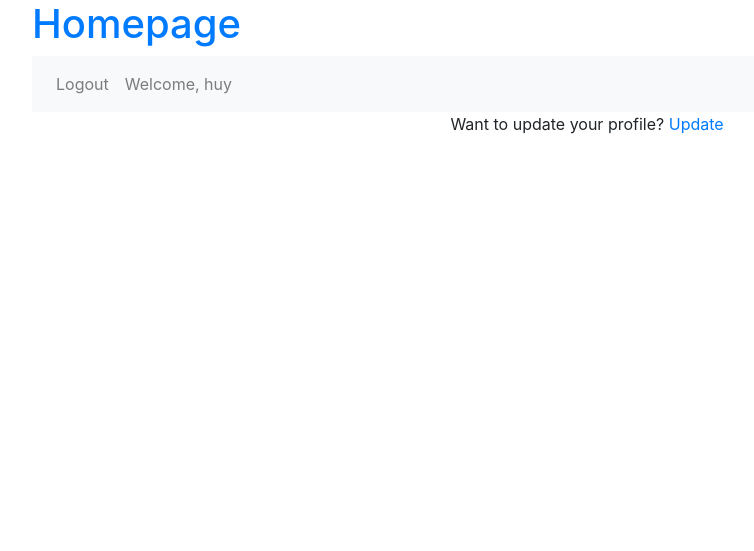
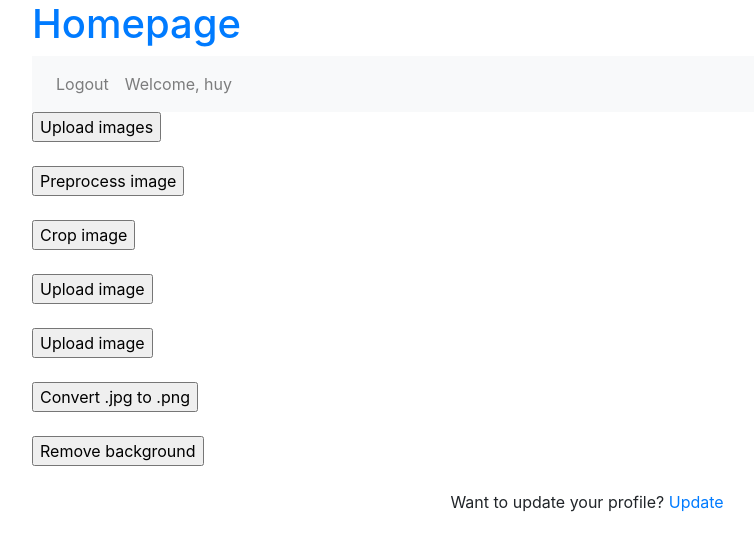
Before and after one commit to huyqvo/Django-mini-project, a Django app: page / in a window 1280 px wide. Shown: the top 551 px of the page, without its empty margins (53-807 px from the left). Run offline with Django 3.2, Linux system fonts and the light colour scheme; a user stored in the database is signed in.

Commit message:
Add buttons to links

```diff
--- a/core/templates/core/header.html
+++ b/core/templates/core/header.html
@@ -47,6 +47,35 @@
                 </div>
             </nav>
 
+            <form action="http://127.0.0.1:5000/upload">
+                <input type="submit" value="Upload images" />
+            </form>
+            <br>
+            <form action="http://127.0.0.1:5000/preprocess">
+                <input type="submit" value="Preprocess image" />
+            </form>
+            <br>
+            <form action="http://127.0.0.1:5000/crop">
+                <input type="submit" value="Crop image" />
+            </form>
+            <br>
+            <form action="http://127.0.0.1:5000/trim">
+                <input type="submit" value="Upload image" />
+            </form>
+            <br>
+            <form action="http://127.0.0.1:5000/frame">
+                <input type="submit" value="Upload image" />
+            </form>
+            <br>
+            <form action="http://127.0.0.1:5000/convert">
+                <input type="submit" value="Convert .jpg to .png" />
+            </form>
+            <br>
+            <form action="http://127.0.0.1:5000/removebackground">
+                <input type="submit" value="Remove background" />
+            </form>
+            <br>
+
             <!-- Display messages -->
             {% if messages %}
             <ul class="messages">
```
